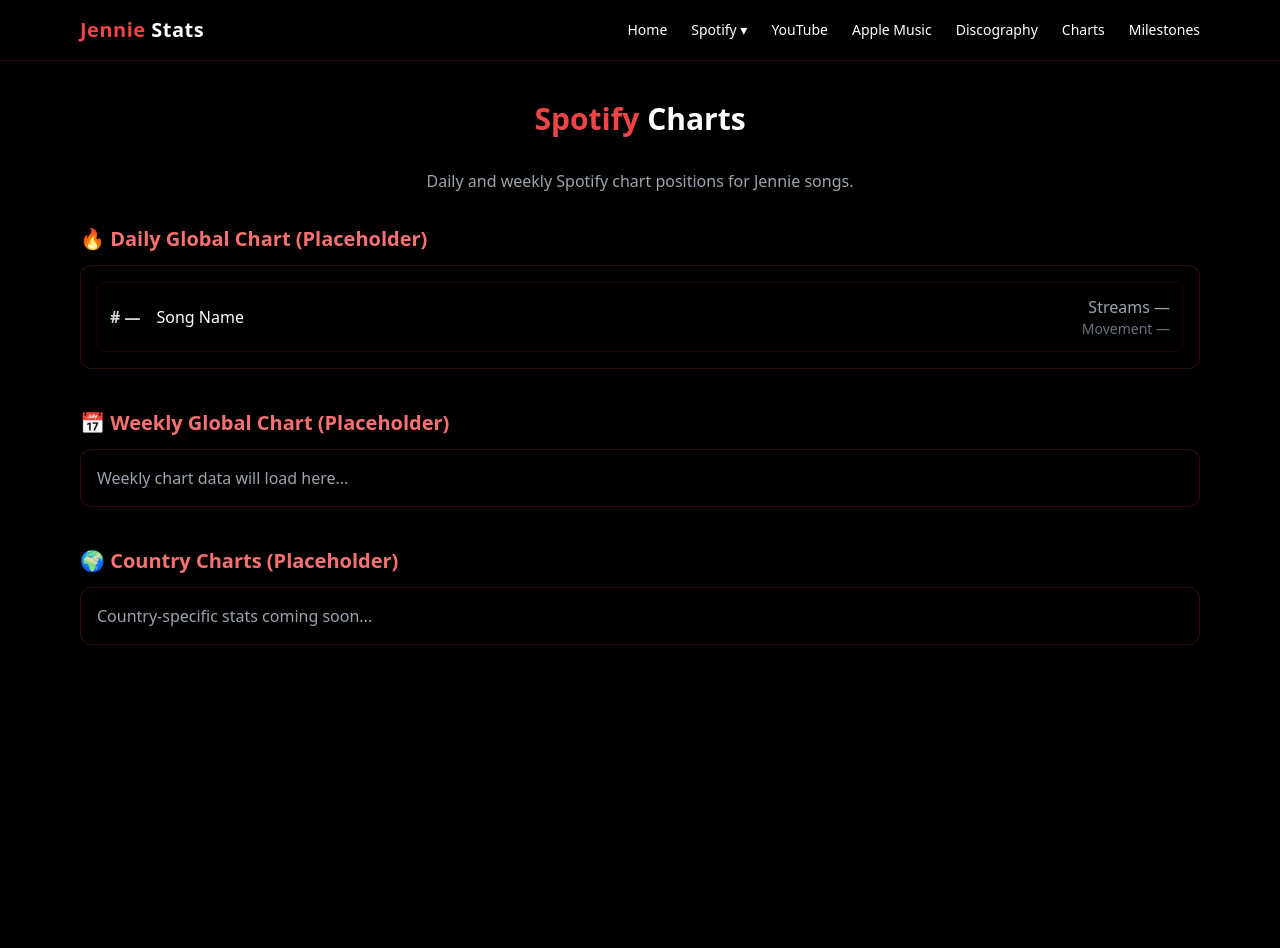
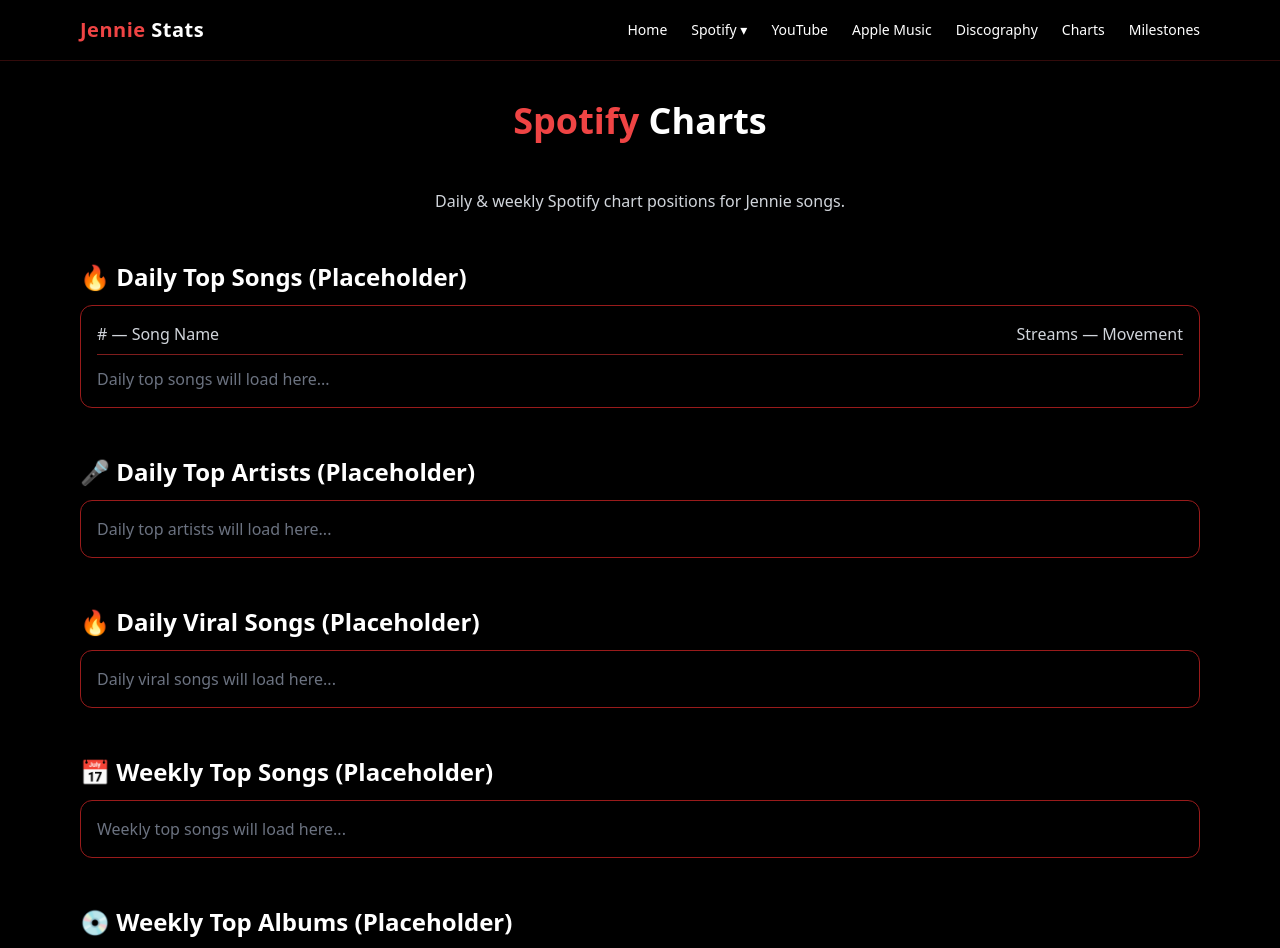
Before and after one commit to starjen16/jennie-stats, a Next.js app: page /spotify/charts in a window 1280 px wide. Shown: the top 948 px of the page. Before the commit the page ends 800 px from the top, so only its background shows below. Built offline with nearby package versions, Linux system fonts and the light colour scheme.

Commit message:
Added full Spotify chart sections

```diff
--- a/app/spotify/charts/page.tsx
+++ b/app/spotify/charts/page.tsx
@@ -1,69 +1,79 @@
-export default function SpotifyCharts() {
+export default function SpotifyChartsPage() {
   return (
-    <div className="text-white">
+    <div className="text-white space-y-12">
 
-      {/* PAGE TITLE */}
-      <h1 className="text-3xl font-bold text-center mb-8">
+      <h1 className="text-center text-4xl font-bold mb-6">
         <span className="text-red-500">Spotify</span> Charts
       </h1>
 
-      {/* DESCRIPTION */}
-      <p className="text-center text-gray-400 mb-8">
-        Daily and weekly Spotify chart positions for Jennie songs.
+      <p className="text-center text-gray-300 mb-10">
+        Daily & weekly Spotify chart positions for Jennie songs.
       </p>
 
-      {/* CHART SECTIONS */}
-      <div className="space-y-10">
 
-        {/* DAILY CHARTS */}
-        <div>
-          <h2 className="text-xl font-semibold mb-3 text-red-400">
-            🔥 Daily Global Chart (Placeholder)
-          </h2>
+      {/* -------------------- DAILY TOP SONGS -------------------- */}
+      <section>
+        <h2 className="text-2xl font-semibold mb-3">🔥 Daily Top Songs (Placeholder)</h2>
 
-          {/* List container */}
-          <div className="bg-black/40 border border-red-900/40 rounded-xl p-4 space-y-4">
+        <div className="border border-red-800 rounded-xl p-4 bg-black/40">
+          <div className="flex justify-between border-b border-red-900 pb-2 mb-3 text-gray-300">
+            <span># — Song Name</span>
+            <span>Streams — Movement</span>
+          </div>
+          <p className="text-gray-500">Daily top songs will load here...</p>
+        </div>
+      </section>
 
-            {/* Chart Row - 1 */}
-            <div className="flex items-center justify-between bg-black/30 p-3 rounded-lg border border-red-900/20">
-              <div className="flex items-center gap-4">
-                <span className="text-gray-300 font-bold"># —</span>
-                <span className="text-white">Song Name</span>
-              </div>
 
-              <div className="text-right text-gray-400">
-                <p>Streams —</p>
-                <p className="text-sm text-gray-500">Movement —</p>
-              </div>
-            </div>
+      {/* -------------------- DAILY TOP ARTISTS -------------------- */}
+      <section>
+        <h2 className="text-2xl font-semibold mb-3">🎤 Daily Top Artists (Placeholder)</h2>
 
-            {/* More rows will auto-generate later */}
-          </div>
+        <div className="border border-red-800 rounded-xl p-4 bg-black/40">
+          <p className="text-gray-500">Daily top artists will load here...</p>
         </div>
+      </section>
 
-        {/* WEEKLY CHARTS */}
-        <div>
-          <h2 className="text-xl font-semibold mb-3 text-red-400">
-            📅 Weekly Global Chart (Placeholder)
-          </h2>
 
-          <div className="bg-black/40 border border-red-900/40 rounded-xl p-4">
-            <p className="text-gray-400">Weekly chart data will load here...</p>
-          </div>
+      {/* -------------------- DAILY VIRAL SONGS -------------------- */}
+      <section>
+        <h2 className="text-2xl font-semibold mb-3">🔥 Daily Viral Songs (Placeholder)</h2>
+
+        <div className="border border-red-800 rounded-xl p-4 bg-black/40">
+          <p className="text-gray-500">Daily viral songs will load here...</p>
         </div>
+      </section>
 
-        {/* COUNTRY CHARTS */}
-        <div>
-          <h2 className="text-xl font-semibold mb-3 text-red-400">
-            🌍 Country Charts (Placeholder)
-          </h2>
 
-          <div className="bg-black/40 border border-red-900/40 rounded-xl p-4">
-            <p className="text-gray-400">Country-specific stats coming soon...</p>
-          </div>
+      {/* -------------------- WEEKLY TOP SONGS -------------------- */}
+      <section>
+        <h2 className="text-2xl font-semibold mb-3">📅 Weekly Top Songs (Placeholder)</h2>
+
+        <div className="border border-red-800 rounded-xl p-4 bg-black/40">
+          <p className="text-gray-500">Weekly top songs will load here...</p>
         </div>
+      </section>
 
-      </div>
+
+      {/* -------------------- WEEKLY TOP ALBUMS -------------------- */}
+      <section>
+        <h2 className="text-2xl font-semibold mb-3">💿 Weekly Top Albums (Placeholder)</h2>
+
+        <div className="border border-red-800 rounded-xl p-4 bg-black/40">
+          <p className="text-gray-500">Weekly top albums will load here...</p>
+        </div>
+      </section>
+
+
+      {/* -------------------- COUNTRY CHARTS -------------------- */}
+      <section>
+        <h2 className="text-2xl font-semibold mb-3">🌍 Country Charts (Placeholder)</h2>
+
+        <div className="border border-red-800 rounded-xl p-4 bg-black/40">
+          <p className="text-gray-500">Country chart data will load here...</p>
+        </div>
+      </section>
+
     </div>
   );
 }
```
